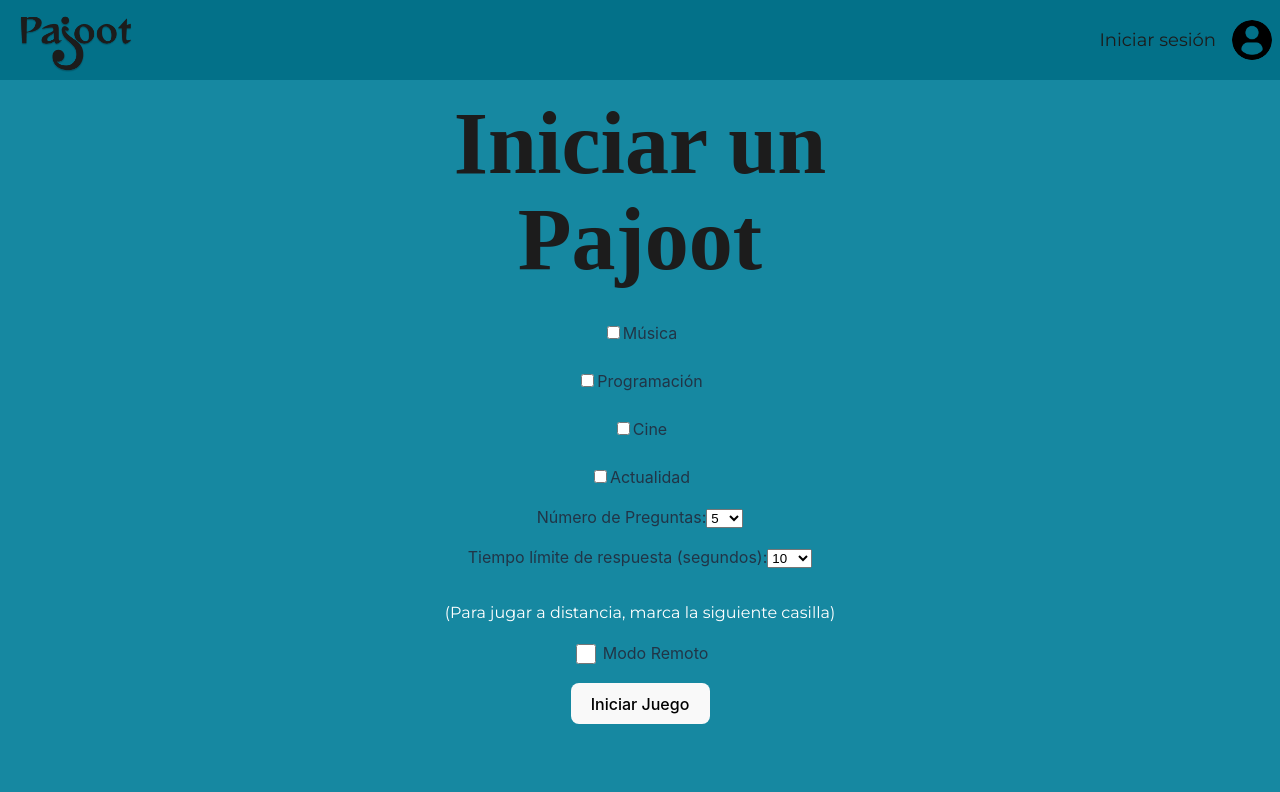
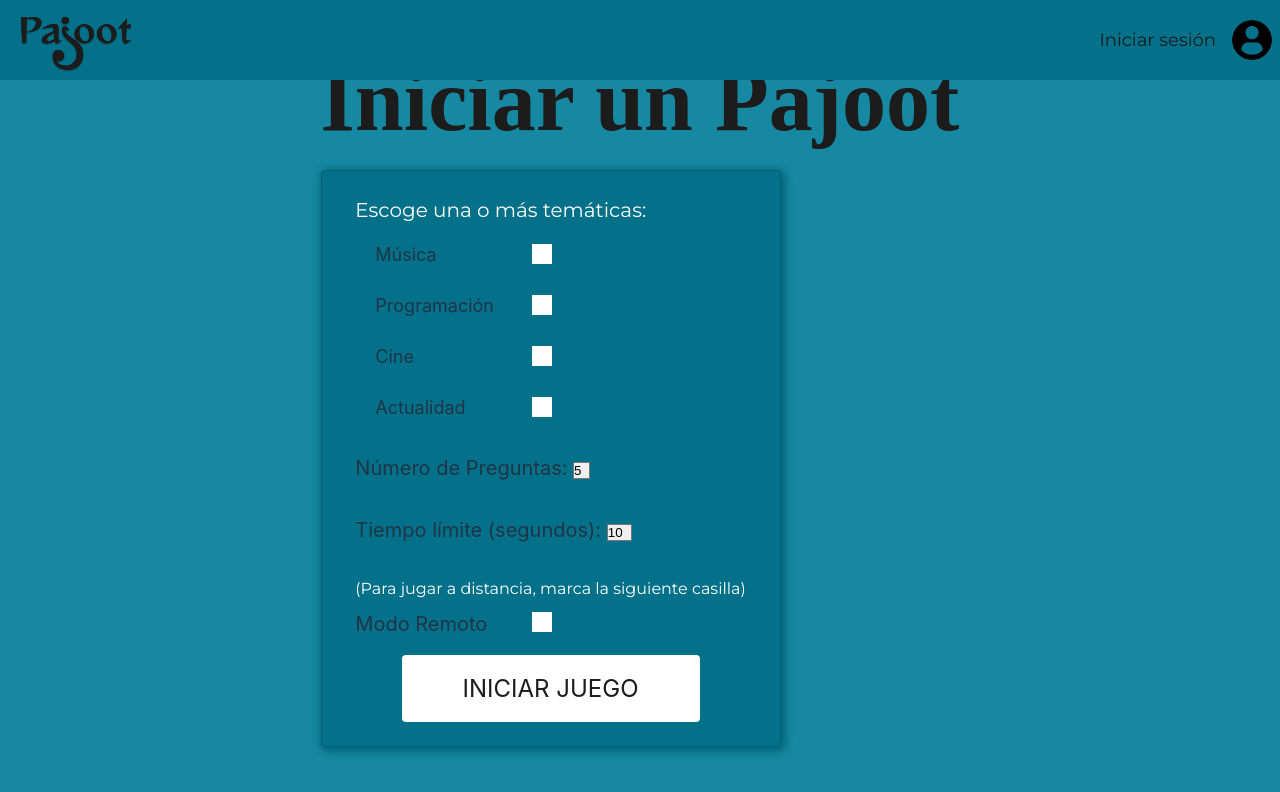
Before and after one commit to vib-daw2/pajoot-team10, a React (Vite) app in the folder FrontEnd/: page /choose in a window 1280 px wide. Shown: the top 792 px of the page. Built offline with nearby package versions, Linux system fonts and the light colour scheme; no server answers; a web font is replaced by a local one.

Commit message:
Choos Page

```diff
--- a/FrontEnd/src/pages/newQuiz.jsx
+++ b/FrontEnd/src/pages/newQuiz.jsx
@@ -107,30 +107,30 @@
           </div>
         )}
       </div>
+      <h1>Iniciar un Pajoot</h1>
       <div className='choose-container'>
-        <h1>Iniciar un Pajoot</h1>
         <div className='choose-content'>
-          <div className='choose-container_buttons'>
-            <label>
+          <p>Escoge una o más temáticas:</p>
+          <div className='choose-container_options'>
+            <label className='choose-type'>
+            Música
               <input type='checkbox' value='musica' onChange={handleThemeChange} />
-              Música
             </label>
-            <label>
+            <label className='choose-type'>
+            Programación
               <input type='checkbox' value='programacion' onChange={handleThemeChange} />
-              Programación
             </label>
-            <label>
+            <label className='choose-type'>
+            Cine
               <input type='checkbox' value='cine' onChange={handleThemeChange} />
-              Cine
             </label>
-            <label>
+            <label className='choose-type'>
+            Actualidad
               <input type='checkbox' value='actualidad' onChange={handleThemeChange} />
-              Actualidad
             </label>
           </div>
-        </div>
-        <div className='choose-questions'>
-          <label htmlFor='num-questions'>Número de Preguntas:</label>
+        <div className='choose-mode'>
+          <label htmlFor='num-questions'>Número de Preguntas: </label>
           <select id='num-questions' value={numQuestions} onChange={(e) => setNumQuestions(parseInt(e.target.value))}>
             <option value={5}>5</option>
             <option value={10}>10</option>
@@ -138,10 +138,9 @@
             <option value={20}>20</option>
           </select>
         </div>
-        <div className='choose-time-limit'>
-          <label htmlFor='time-limit'>Tiempo límite de respuesta (segundos):</label>
+        <div className='choose-mode'>
+          <label htmlFor='time-limit'>Tiempo límite (segundos): </label>
           <select id='time-limit' value={timeLimit} onChange={(e) => setTimeLimit(parseInt(e.target.value))}>
-            <option value={5}>5</option>
             <option value={10}>10</option>
             <option value={20}>20</option>
             <option value={30}>30</option>
@@ -152,6 +151,7 @@
         <div className='choose-mode'>
           <p>(Para jugar a distancia, marca la siguiente casilla)</p>
           <div className='choose-mode_check'>
+          <label htmlFor='remote-mode'>Modo Remoto</label>
             <input
               type='checkbox'
               id='remote-mode'
@@ -159,8 +159,8 @@
               checked={remoteMode}
               onChange={() => setRemoteMode(!remoteMode)}
             />
-            <label htmlFor='remote-mode'>Modo Remoto</label>
           </div>
+        </div>
         </div>
         <button className='start-button' onClick={handleCreateGame}>
           Iniciar Juego
--- a/FrontEnd/src/styles.scss
+++ b/FrontEnd/src/styles.scss
@@ -260,11 +260,53 @@
         display: flex;
         flex-direction: column;
         gap: 16px;
-        .choose-container_buttons {
+        align-items: flex-start;
+        .choose-container_options {
             display: flex;
             flex-direction: column;
             gap: 24px;
-            .choose-button {
+            align-items: flex-start;
+            margin-left: 20px;
+            .choose-type {
+                font-size: 18px;
+                width: 180px;
+                display: flex;
+                justify-content: space-between;
+            }
+        }
+        p,
+        label{
+            font-size: 20px;
+            margin: 0;
+        }
+        input,
+        select{
+            appearance: none;
+            -webkit-appearance: none;
+            -moz-appearance: none;
+        }
+        input[type=checkbox],
+        select option {
+            height: 20px;
+            width: 20px;
+            background-color: #FFF;
+            cursor: pointer;
+        }
+        .choose-mode {
+            margin-top: 16px;
+
+            p {
+                font-size: 16px;
+                margin-bottom: 8px;
+            }
+            .choose-mode_check {
+                width: 200px;
+                display: flex;
+                justify-content: space-between;
+            }
+    }
+}
+    .start-button {
         font-size: 24px;
         font-weight: 400;
         color: #1C1C1C;
@@ -288,25 +330,9 @@
         }
     }
 }
-        p {
-            font-size: 20px;
-            margin: 0;
-        }
-    }
-    .choose-mode .choose-mode_check {
-        display: flex;
-        justify-content: center;
-        gap: 4px;
-        input[type=checkbox] {
-            height: 20px;
-            width: 20px;
-            background-color: #FFF;
-            cursor: pointer;
-        }
-    }
-}
 .lobby-container,
-.question-container {
+.question-container,
+.choose-container {
     display: flex;
     flex-direction: column;
     align-items: center;
```
Lines whose indentation alone changed are shown as unchanged.
